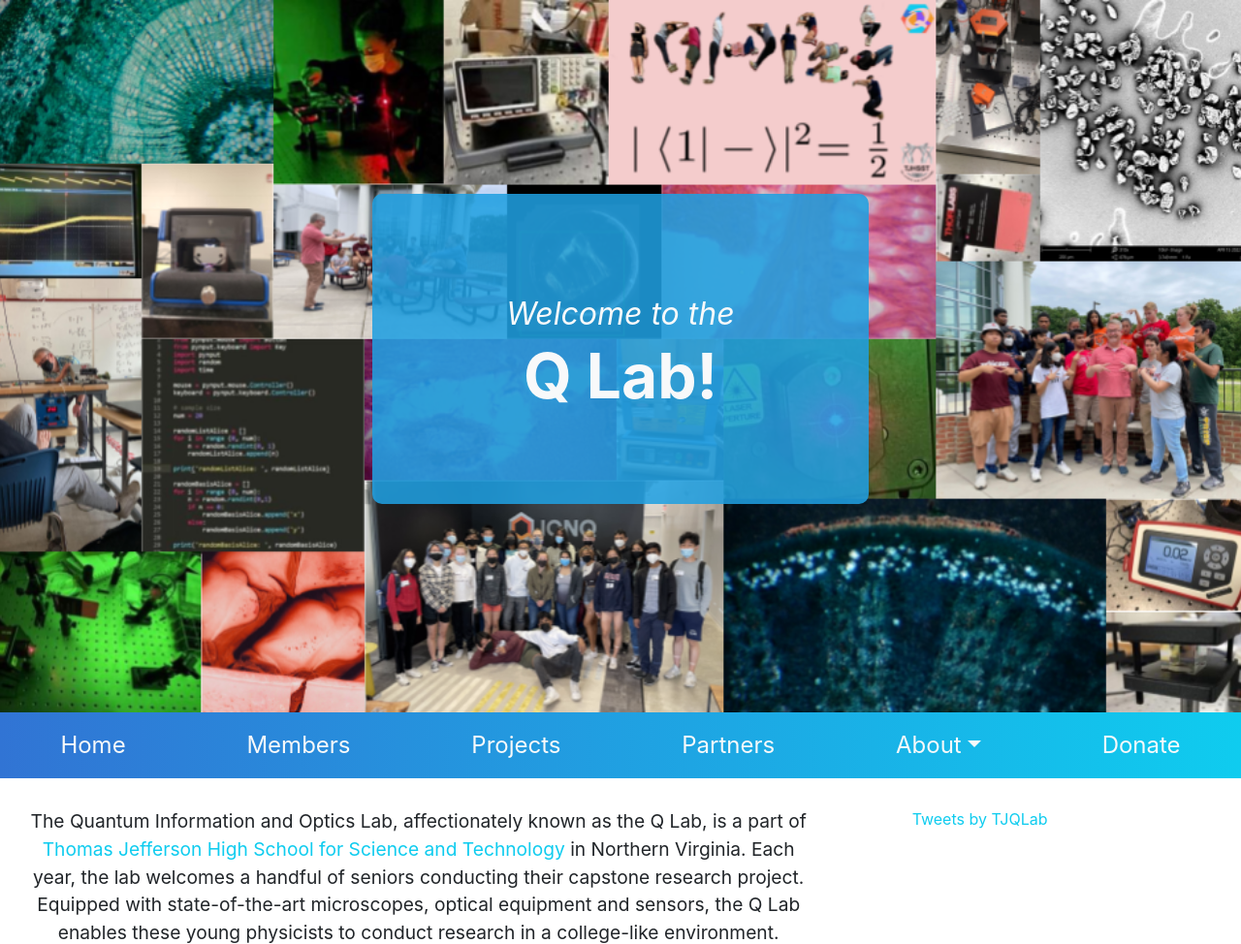
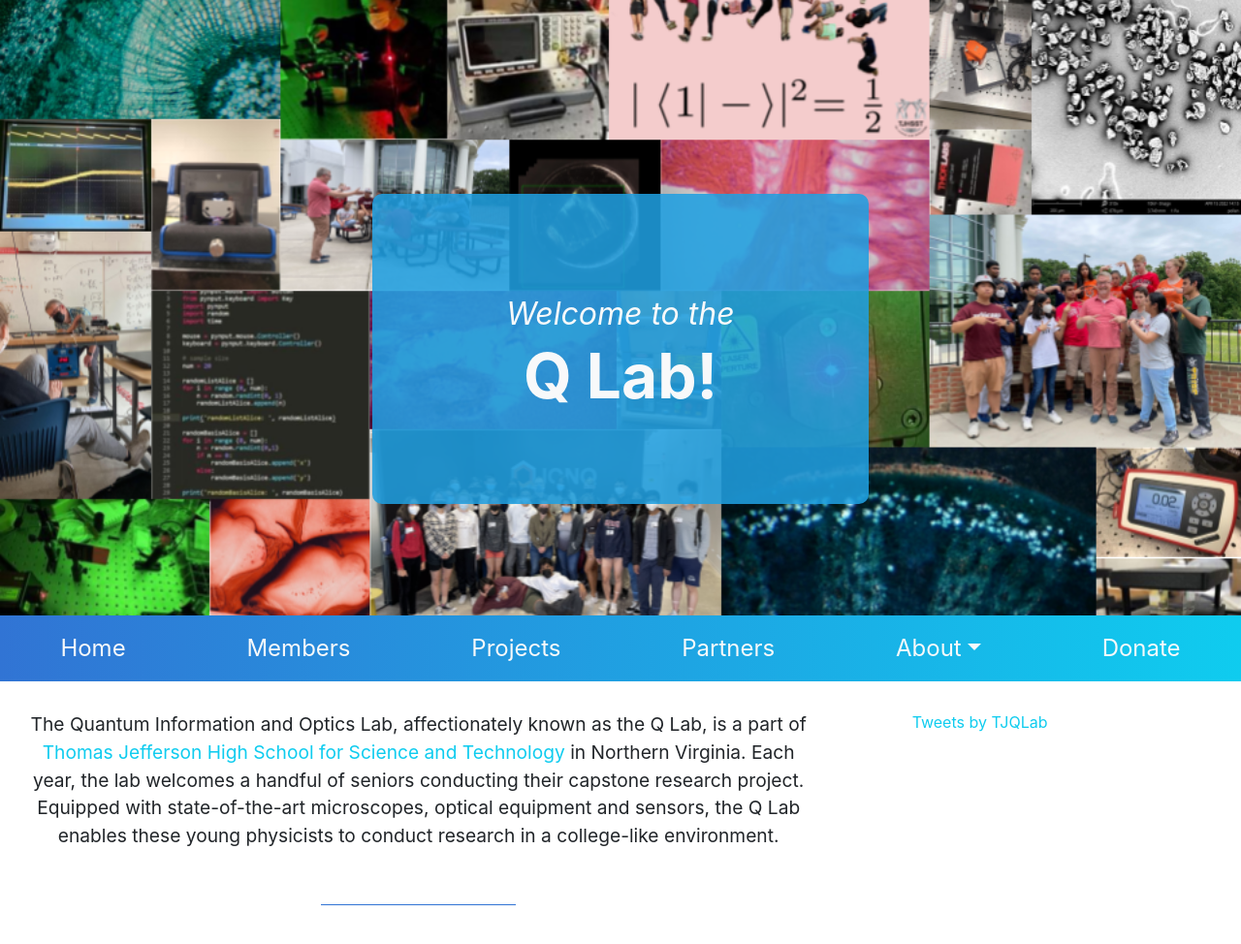
Before and after one commit to alanzhu0/q-lab-website, a Django app: page / in a window 1280 px wide. Shown: the top 974 px of the page at 97% size. Run offline with Django 4.2, Linux system fonts and the light colour scheme; data that the repository does not hold is empty; some libraries are stand-ins or nearby versions.

Commit message:
shrink base height

```diff
--- a/qlab/templates/base/index.html
+++ b/qlab/templates/base/index.html
@@ -5,7 +5,7 @@
 {% block head %}
     <style>
         .intro {
-            height: calc(100vh - 65px);
+            height: calc(100vh - 165px);
             background-image: url("{% static 'img/home_page/background.png' %}");
             background-position: center;
             background-repeat: no-repeat;
```
